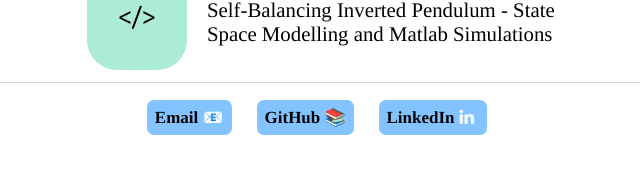
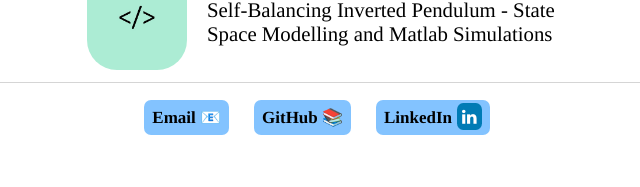
Before and after one commit to MalcolmHodgins/MalcolmHodgins.github.io, a Jekyll site: the page built from index.html, in a window 1280 px wide. Shown: the part 2247-2434 px from the top of the page, without its empty margins (313-953 px from the left). Built offline with Jekyll 4.4.1, drawn with Linux system fonts in a browser that asks for light colours.

Commit message:
linkedin icon touchups

```diff
--- a/_layouts/default.html
+++ b/_layouts/default.html
@@ -23,7 +23,7 @@
     		<ul>
         		<li><a href="mailto:malcolm.d.hodgins@gmail.com">Email 📧</a></li>
         		<li><a href="https://github.com/MalcolmHodgins">GitHub 📚</a></li>
-						<li><a href="https://www.linkedin.com/in/malcolm-hodgins/">LinkedIn<a href="#" class="fa fa-linkedin"></a></a></li>
+						<li><a href="https://www.linkedin.com/in/malcolm-hodgins/">LinkedIn<a class="fa fa-linkedin"></a></a></li>
 			</ul>
 		</footer>
 	</body>
--- a/css/main.css
+++ b/css/main.css
@@ -175,11 +175,14 @@ footer {
 
 .fa {
   padding: 5px;
+  margin-left: 5px;
 }
 
 .fa-linkedin {
-  background: none;
+  background: #007bb5;
   color: white;
+  border-radius: 25%;
+
 }
 
 ul.posts {
```
